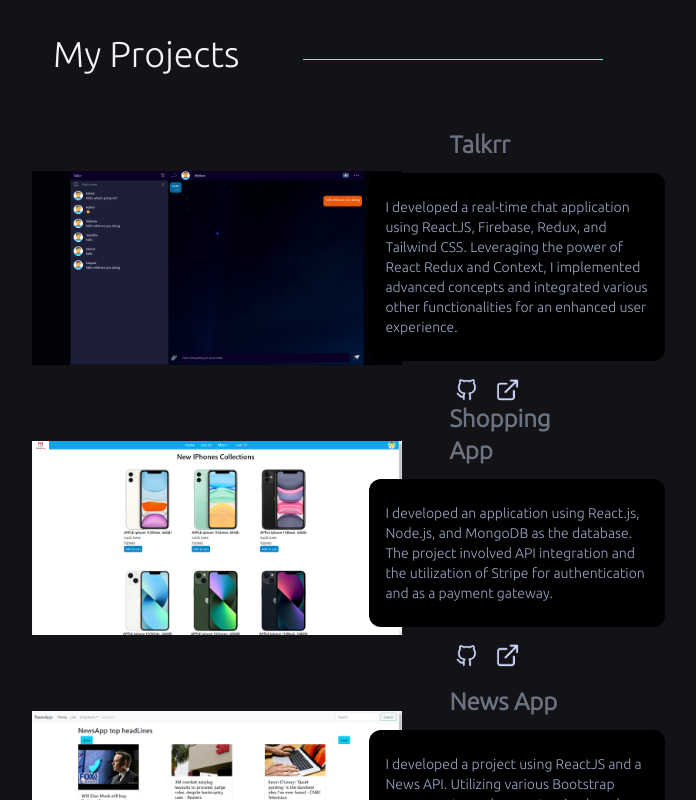
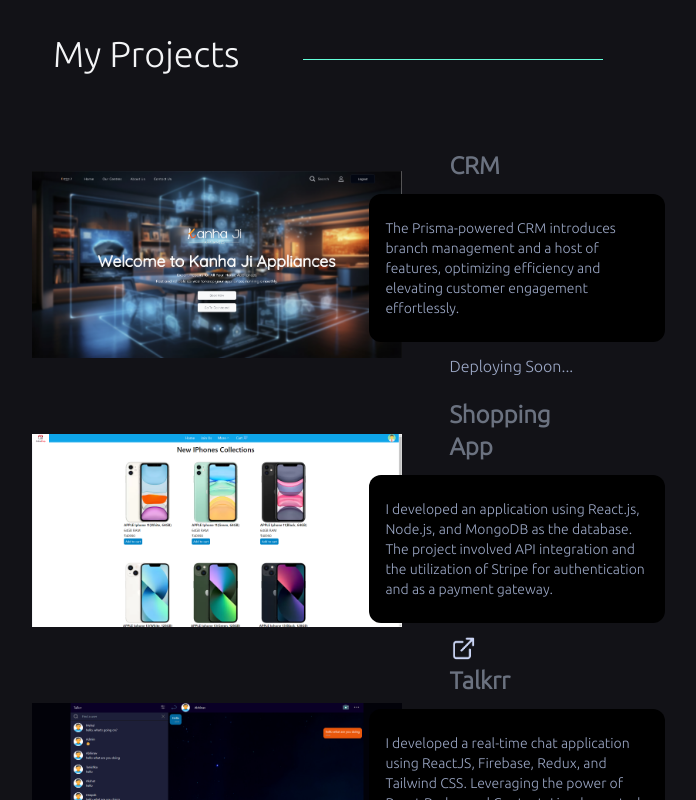
Before and after one commit to Harshsaxenajii/newPortfolio, a React (Create React App) app: page / in a window 1280 px wide. Shown: the part 3880-4680 px from the top of the page, without its empty margins (312-1008 px from the left). Built offline with nearby package versions, Linux system fonts and the light colour scheme.

Commit message:
project-add

```diff
--- a/src/Components/Work.jsx
+++ b/src/Components/Work.jsx
@@ -34,12 +34,18 @@
             <div>{props.desc}</div>
           </div>
           <div className="mx-20  text-[#9ca8c6] flex gap-2 items-center">
-            <a href={props.RepoLink} target="_blank ">
-              <img className="w-9" src={git} alt="" />
-            </a>
-            <a href={props.link} target="_blank ">
-              <img className="w-7 " src={get} alt="" />
-            </a>
+            {props.link === "" ? (
+              <>Deploying Soon...</>
+            ) : (
+              <>
+                {/* <a href={props.RepoLink} target="_blank ">
+                  <img className="w-9" src={git} alt="" />
+                </a> */}
+                <a href={props.link} target="_blank ">
+                  <img className="w-7 " src={get} alt="" />
+                </a>
+              </>
+            )}
           </div>
         </motion.div>
       </div>
@@ -51,18 +57,33 @@
   const [limit, setLimit] = useState(3);
   const [project] = useState([
     {
+      image: "./ProjectImages/crm.png",
+      title: "CRM",
+      desc: "The Prisma-powered CRM introduces branch management and a host of features, optimizing efficiency and elevating customer engagement effortlessly.",
+      link: "",
+      RepoLink: "",
+    },
+    {
+      image: "./ProjectImages/shopping.png",
+      title: "Shopping App",
+      desc: "I developed an application using React.js, Node.js, and MongoDB as the database. The project involved API integration and the utilization of Stripe for authentication and as a payment gateway.",
+      link: "https://shopping-app-o41l.vercel.app/",
+      RepoLink: "https://github.com/Harshsaxenajii/ShoppingApp",
+    },
+    {
       image: "./ProjectImages/talkrr.png ",
       title: "Talkrr",
       desc: "I developed a real-time chat application using ReactJS, Firebase, Redux, and Tailwind CSS. Leveraging the power of React Redux and Context, I implemented advanced concepts and integrated various other functionalities for an enhanced user experience.",
       link: "https://talkrr-rose.vercel.app",
       RepoLink: "https://github.com/Harshsaxenajii/Talkrr",
     },
+    ,
     {
-      image: "./ProjectImages/shopping.png",
-      title: "Shopping App",
-      desc: "I developed an application using React.js, Node.js, and MongoDB as the database. The project involved API integration and the utilization of Stripe for authentication and as a payment gateway.",
-      link: "https://github.com/Harshsaxenajii/ShoppingApp",
-      RepoLink: "https://github.com/Harshsaxenajii/ShoppingApp",
+      image: "./ProjectImages/texteditor.png ",
+      title: "Text Editor",
+      desc: "Built with React.js, this project showcases the perfect utilization of states and JavaScript functions. Additionally, it offers users the convenience of a dark mode feature, enhancing the overall user experience and accessibility.",
+      link: "https://harshsaxenajii.github.io/Text_editor/",
+      RepoLink: "https://github.com/Harshsaxenajii/Text_editor",
     },
     {
       image: "./ProjectImages/newsApp.png ",
@@ -77,13 +98,6 @@
       desc: "I focused on learning Firebase Authentication, specifically its user-friendly UI that supports email and Google authentication. This experience was solely dedicated to improving my understanding of this aspect of Firebase for future development projects.",
       link: "https://login-with-auth-nine.vercel.app/",
       RepoLink: "https://github.com/Harshsaxenajii/login-with-auth ",
-    },
-    {
-      image: "./ProjectImages/texteditor.png ",
-      title: "Text Editor",
-      desc: "Built with React.js, this project showcases the perfect utilization of states and JavaScript functions. Additionally, it offers users the convenience of a dark mode feature, enhancing the overall user experience and accessibility.",
-      link: "https://harshsaxenajii.github.io/Text_editor/",
-      RepoLink: "https://github.com/Harshsaxenajii/Text_editor",
     },
   ]);
   return (
```
Also changed, not shown: public/ProjectImages/crm.png (added), 1 other file (tests, documents, lock files or other folders).
